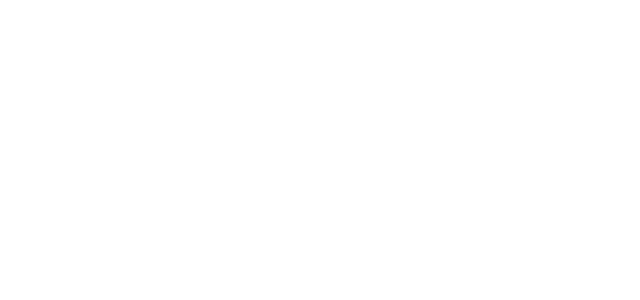
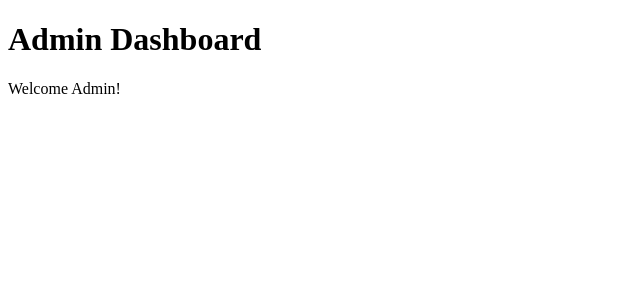
Before and after one commit to Rithika083/user-management-system, a React (Vite) app in the folder client/: page /admin in a window 1280 px wide. Before the commit this address had no page. Shown: the top 300 px of the page, without its empty margins (0-640 px from the left). Built offline with nearby package versions, Linux system fonts and the light colour scheme; sample sign-in values are in the browser's storage.

Commit message:
Added admin role and route protection

```diff
--- a/client/src/App.jsx
+++ b/client/src/App.jsx
@@ -1,10 +1,13 @@
 import { BrowserRouter, Routes, Route } from "react-router-dom";
+
 
 import Login from "./pages/Login";
 import Register from "./pages/Register";
 import Profile from "./pages/Profile";
 import Dashboard from "./pages/Dashboard";
 import ProtectedRoute from "./components/ProtectedRoute";
+import Admin from "./pages/Admin";
+import AdminRoute from "./components/AdminRoute";
 
 function App() {
   return (
@@ -21,6 +24,14 @@
           }
         />
         <Route path="/dashboard" element={<Dashboard />} />
+        <Route
+          path="/admin"
+          element={
+            <AdminRoute>
+              <Admin />
+            </AdminRoute>
+          }
+        />
       </Routes>
     </BrowserRouter>
   );
--- /dev/null
+++ b/client/src/components/AdminRoute.jsx
@@ -0,0 +1,11 @@
+import { Navigate } from "react-router-dom";
+
+function AdminRoute({ children }) {
+  const role = localStorage.getItem("role");
+
+  return role === "admin"
+    ? children
+    : <Navigate to="/profile" />;
+}
+
+export default AdminRoute;
--- /dev/null
+++ b/client/src/pages/Admin.jsx
@@ -0,0 +1,10 @@
+function Admin() {
+  return (
+    <div>
+      <h1>Admin Dashboard</h1>
+      <p>Welcome Admin!</p>
+    </div>
+  );
+}
+
+export default Admin;
--- a/client/src/pages/Login.jsx
+++ b/client/src/pages/Login.jsx
@@ -15,6 +15,7 @@
       });
 
       localStorage.setItem("token", res.data.token);
+      localStorage.setItem("role", res.data.role);
 
       alert("Login successful");
     } catch (error) {
```
Also changed, not shown: 1 other file (tests, documents, lock files or other folders).
